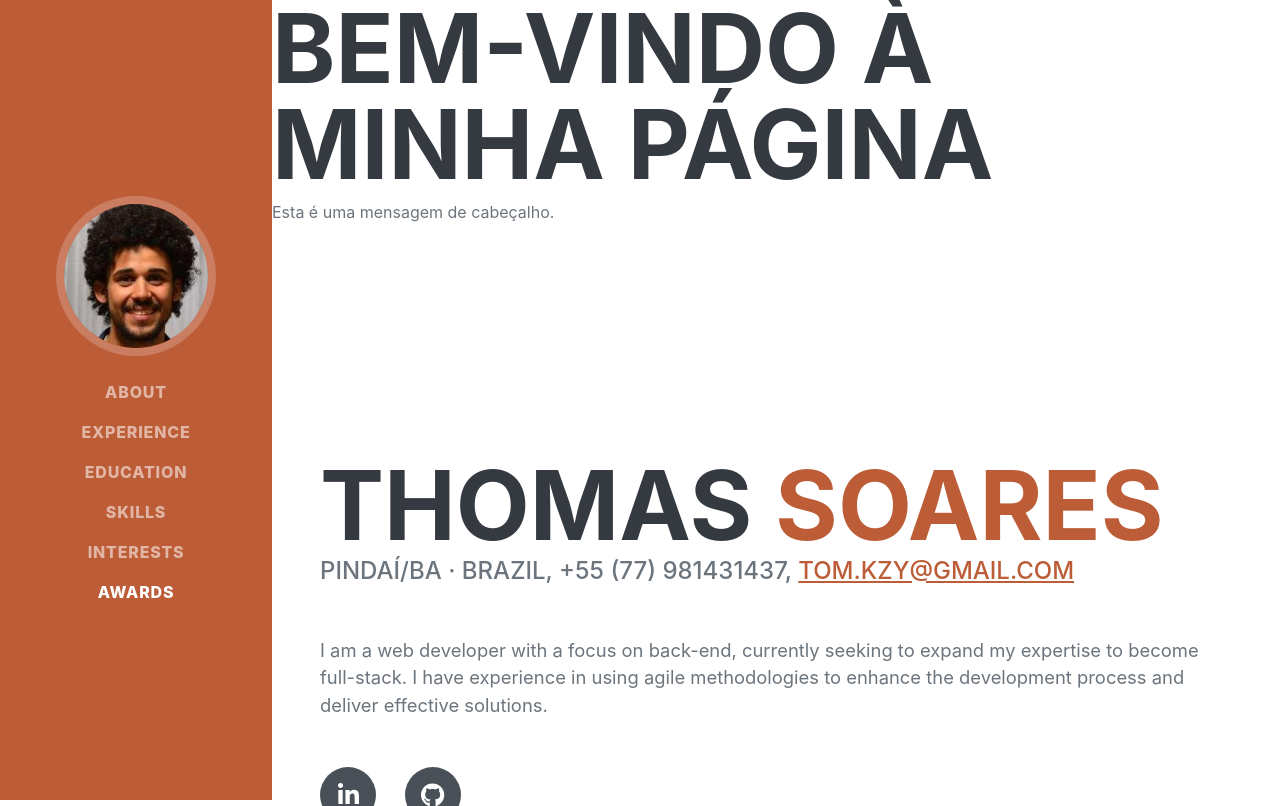
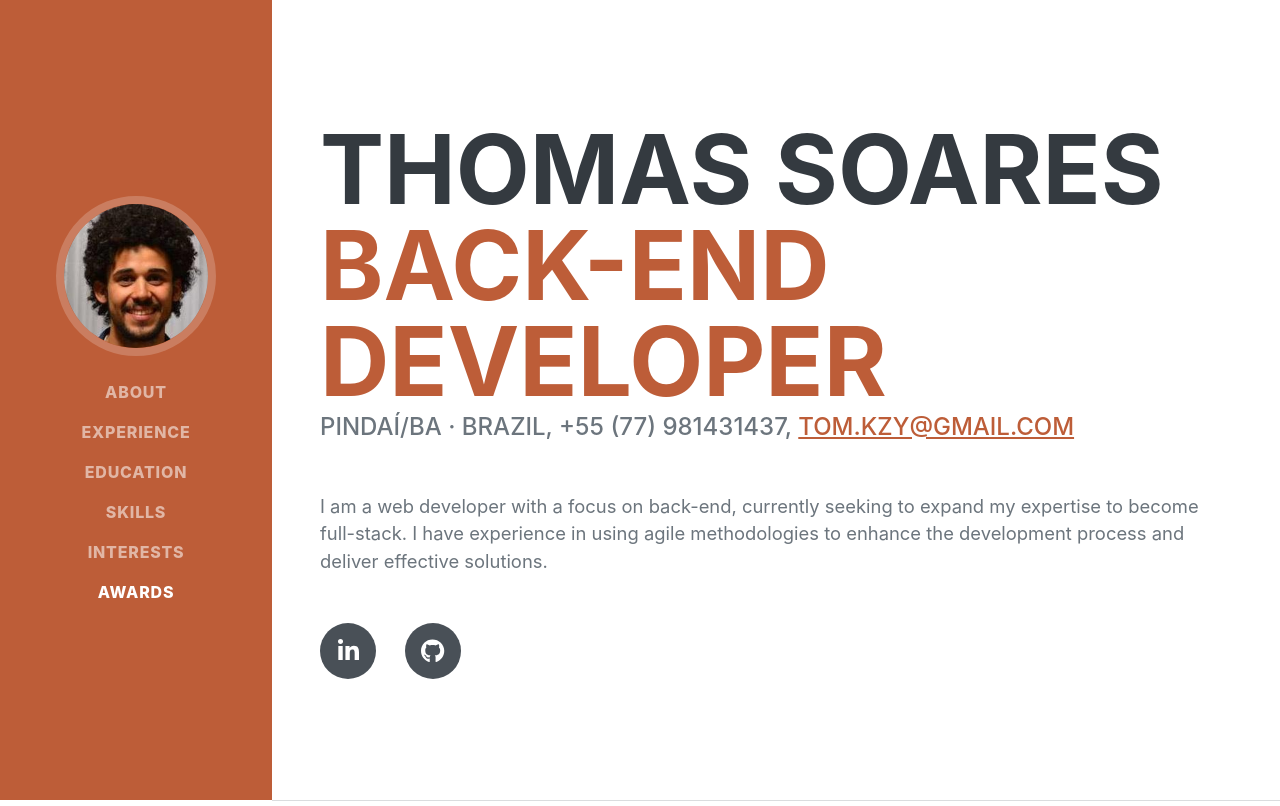
Before and after one commit to ths2/mycv, a Django app: page / in a window 1280 px wide. Shown: the top 806 px of the page. Run offline with Django 3.2, Linux system fonts and the light colour scheme; some libraries are stand-ins or nearby versions; some web fonts are replaced.

Commit message:
Modificação página Index

```diff
--- a/mycv/portfolio/templates/index.html
+++ b/mycv/portfolio/templates/index.html
@@ -18,10 +18,6 @@
     </head>
     <body id="page-top">
 
-        <header>
-            <h1>Bem-vindo à Minha Página</h1>
-            <p>Esta é uma mensagem de cabeçalho.</p>
-        </header>
         <!-- Navigation-->
         <nav class="navbar navbar-expand-lg navbar-dark bg-primary fixed-top" id="sideNav">
             <a class="navbar-brand js-scroll-trigger" href="#page-top">
@@ -46,8 +42,8 @@
             <section class="resume-section" id="about">
                 <div class="resume-section-content">
                     <h1 class="mb-0">
-                        Thomas
-                        <span class="text-primary">Soares</span>
+                        Thomas Soares <br>
+                        <span class="text-primary">Back-End Developer</span>
                     </h1>
                     <div class="subheading mb-5">
                         Pindaí/BA · Brazil, +55 (77) 981431437,
@@ -123,6 +119,7 @@
                         <li class="list-inline-item"><i class="devicon-postgresql-plain"></i></li>
                         <li class="list-inline-item"><i class="devicon-jira-plain-wordmark"></i></li>
                         <li class="list-inline-item"><i class="devicon-amazonwebservices-plain-wordmark"></i></li>
+                        <li class="list-inline-item"><i class="devicon-nginx-original"></i></li>
                     </ul>
                    <!-- <div class="subheading mb-3">Workflow</div>
                     <ul class="fa-ul mb-0">
```
